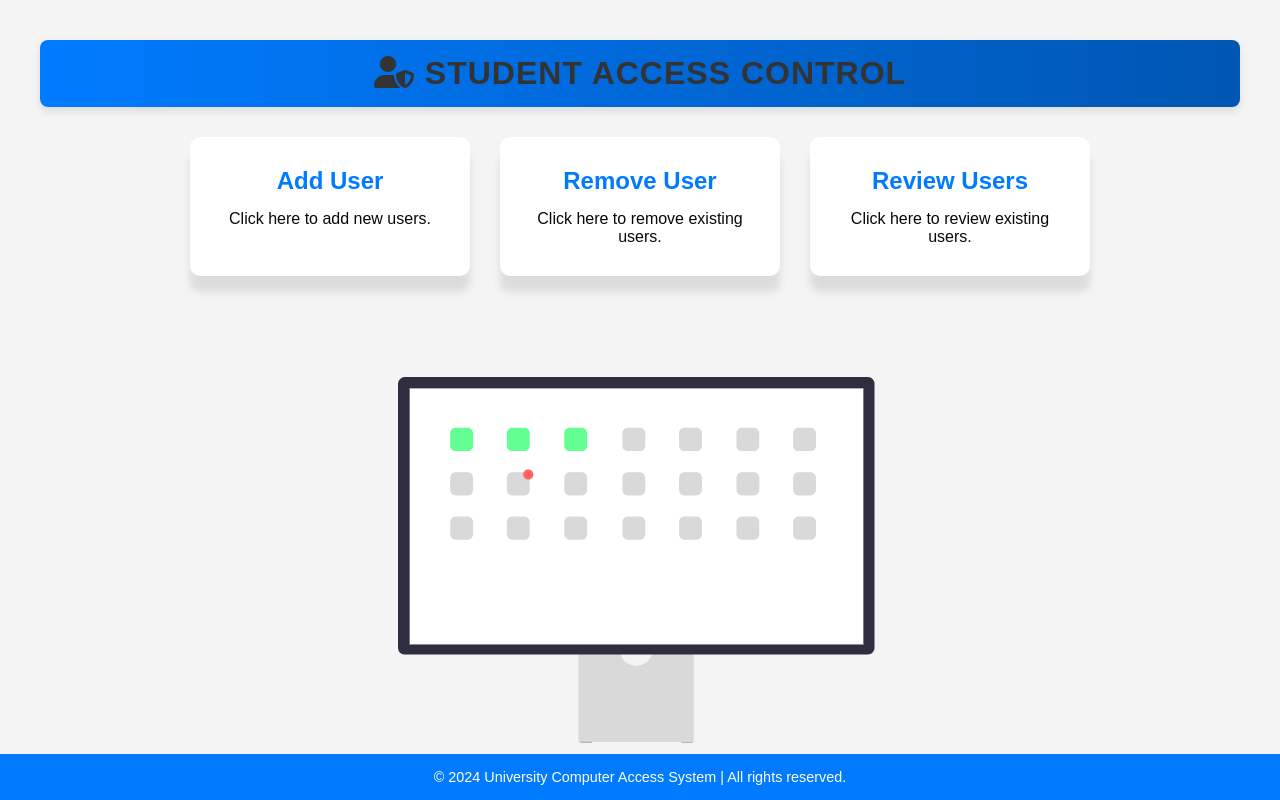
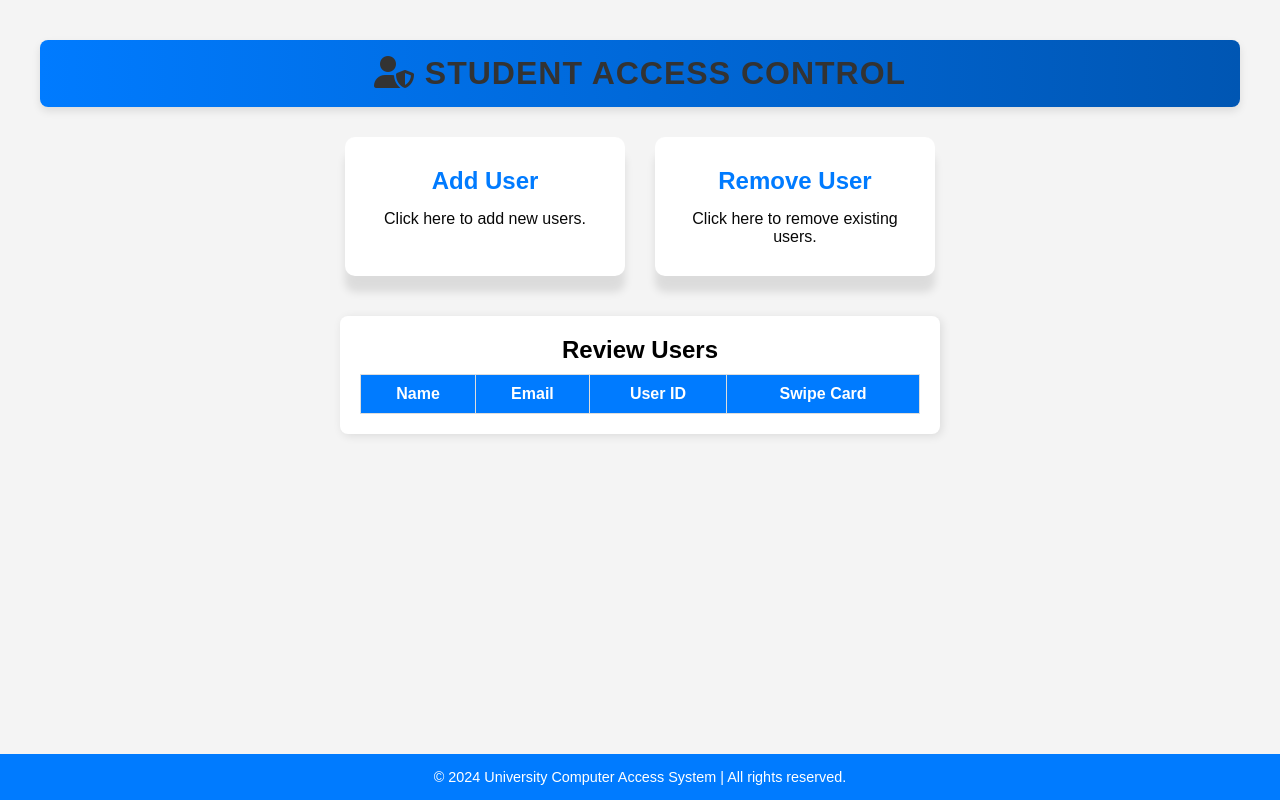
Before and after one commit to samirakhalil1993/card-reader, a Flask app: page /admin_interface in a window 1280 px wide. Run offline with Flask 3, Linux system fonts and the light colour scheme; data that the repository does not hold is empty.

Commit message:
review users without clicking

```diff
--- a/app.py
+++ b/app.py
@@ -1,63 +1,78 @@
 import os
 from flask import Flask, render_template, request, redirect, url_for, jsonify
+from flask_cors import CORS
 from models import db, User
 
 app = Flask(__name__)
+CORS(app)  # Enable CORS to allow cross-origin requests
 
-# Ensure the database is stored in the instance folder
+# Configure Database
 app.config['SQLALCHEMY_DATABASE_URI'] = 'mssql+pyodbc://sqladmin:kpmMg!L!jpf5xDn@admin-panel-server.database.windows.net/admin_panel_db?driver=ODBC+Driver+17+for+SQL+Server'
 app.config['SQLALCHEMY_TRACK_MODIFICATIONS'] = False
 db.init_app(app)
 
-# ✅ CREATE DATABASE TABLES (Only if they don't exist)
+# ✅ Ensure Database Tables Exist
 with app.app_context():
-    db.create_all()  # This will create tables if they do not exist
+    db.create_all()
 
+# ✅ Render Home Page
 @app.route('/')
 def index():
     return render_template('index.html')
 
+# ✅ Admin Login Route
 @app.route('/admin', methods=['GET', 'POST'])
 def admin_login():
     error = None
     if request.method == 'POST':
         username = request.form['username']
         password = request.form['password']
-        # Add your authentication logic here
-        if username == 'admin' and password == 'password':  # Example check
+        if username == 'admin' and password == 'password':  # Replace with actual authentication logic
             return redirect(url_for('admin_interface'))
         else:
             error = "Invalid credentials. Please try again."
     return render_template('index.html', error=error)
 
+# ✅ Admin Interface - Shows All Users
 @app.route('/admin_interface')
 def admin_interface():
-    return render_template('admin.html')
+    users = User.query.all()  # Fetch all users from the database
+    return render_template('admin.html', users=users)
 
+# ✅ API: Add User
 @app.route('/add_user', methods=['POST'])
 def add_user():
-    data = request.get_json()
-    new_user = User(name=data['name'], email=data['email'], user_id=data['user_id'], swipe_card=data['swipe_card'])
-    db.session.add(new_user)
-    db.session.commit()
-    return jsonify({"message": "User added successfully"})
+    try:
+        data = request.get_json()
+        new_user = User(name=data['name'], email=data['email'], user_id=data['user_id'], swipe_card=data['swipe_card'])
+        db.session.add(new_user)
+        db.session.commit()
+        return jsonify({"message": "User added successfully"})
+    except Exception as e:
+        return jsonify({"error": str(e)}), 500
 
+# ✅ API: Remove User
 @app.route('/remove_user', methods=['POST'])
 def remove_user():
-    data = request.get_json()
-    user = User.query.filter_by(user_id=data['user_id'], email=data['user_email']).first()
+    try:
+        data = request.get_json()
+        user = User.query.filter_by(user_id=data['user_id'], email=data['user_email']).first()
+        if user:
+            db.session.delete(user)
+            db.session.commit()
+            return jsonify({"message": "User removed successfully"})
+        else:
+            return jsonify({"message": "User not found"}), 404
+    except Exception as e:
+        return jsonify({"error": str(e)}), 500
 
-    if user:
-        db.session.delete(user)
-        db.session.commit()
-        return jsonify({"message": "User removed successfully"})
-    else:
-        return jsonify({"message": "User not found"}), 404
+# ✅ API: Get All Users (For Frontend)
 @app.route('/review_users', methods=['GET'])
 def review_users():
     users = User.query.all()
     users_list = [user.to_dict() for user in users]
     return jsonify(users_list)
 
+# ✅ Run Flask App
 if __name__ == '__main__':
     app.run(debug=True)
--- a/static/backend.js
+++ b/static/backend.js
@@ -69,30 +69,29 @@ document.addEventListener("DOMContentLoaded", function () {
     });
 });
 
+
+
 document.addEventListener("DOMContentLoaded", function () {
     const addUserForm = document.getElementById("addUserForm");
     const addUserBox = document.getElementById("addUserBox");
     const removeUserForm = document.getElementById("removeUserForm");
     const removeUserBox = document.getElementById("removeUserBox");
-    const reviewUsersModal = document.getElementById("reviewUsersModal");
-    const reviewUsersBox = document.getElementById("reviewUsersBox");
     const overlay = document.createElement("div");
 
     // Create overlay
     overlay.classList.add("overlay");
     document.body.appendChild(overlay);
 
-    // Function to show a modal
+    // Function to show a form
     function showForm(form) {
         form.style.display = "flex";
         overlay.style.display = "block"; // Show overlay
     }
 
-    // Function to hide all modals
+    // Function to hide forms
     function hideForms() {
         addUserForm.style.display = "none";
         removeUserForm.style.display = "none";
-        reviewUsersModal.style.display = "none";
         overlay.style.display = "none"; // Hide overlay
     }
 
@@ -104,12 +103,6 @@ document.addEventListener("DOMContentLoaded", function () {
     // Show "Remove User" form
     removeUserBox.addEventListener("click", function () {
         showForm(removeUserForm);
-    });
-
-    // Show "Review Users" modal
-    reviewUsersBox.addEventListener("click", function () {
-        showForm(reviewUsersModal);
-        fetchUsers(); // Load users when the modal opens
     });
 
     // Hide forms when clicking the overlay
@@ -137,4 +130,7 @@ document.addEventListener("DOMContentLoaded", function () {
             })
             .catch(error => console.error('Error fetching users:', error));
     }
+
+    // ✅ Fetch users when the page loads automatically
+    fetchUsers();
 });
--- a/static/style.css
+++ b/static/style.css
@@ -233,71 +233,61 @@
 
 
 /* Review Users Modal Styling ************************************/
-/* Review Users Modal Styling ************************************/
-.review-users-modal {
-  display: none; /* Initially hidden */
-  position: absolute;
-  top: 50%;
-  left: 50%;
-  transform: translate(-50%, -50%);
+/* Make Review Users table always visible */
+.review-users-box {
+  width: 600px;
+  padding: 20px;
+  text-align: center;
   background: white;
-  padding: 20px;
-  box-shadow: 0 4px 10px rgba(0, 0, 0, 0.2);
-  border-radius: 10px;
-  z-index: 1000;
-  width: 80%; /* Make modal wider */
-  max-width: 900px; /* Set a max width */
-  flex-direction: column;
-  gap: 10px;
+  box-shadow: 2px 2px 10px rgba(0, 0, 0, 0.1);
+  border-radius: 8px;
+  overflow-x: auto;
+  margin-top: 10px;
+}
+
+/* Ensure table fills the box properly */
+.review-users-box table {
+  width: 100%;
+  border-collapse: collapse;
+  margin-top: 10px;
+}
+
+/* Table header */
+.review-users-box th {
+  background-color: #007bff;
+  color: white;
+  padding: 10px;
+  text-align: center;
+  border: 1px solid #ddd;
+}
+
+/* Table rows */
+.review-users-box td {
+  padding: 10px;
+  border: 1px solid #ddd;
   text-align: center;
 }
 
-/* Styling for the table inside the modal */
-.review-users-modal table {
-  width: 100%;
-  border-collapse: collapse;
-  margin-top: 15px;
-  background: white;
-  border-radius: 8px;
-  overflow: hidden;
-}
-
-/* Table header */
-.review-users-modal th {
-  background-color: #007bff;
-  color: white;
-  padding: 15px;
-  text-align: center;
-  border: 1px solid #ddd;
-  font-size: 16px;
-}
-
-/* Table rows */
-.review-users-modal td {
-  padding: 12px;
-  border: 1px solid #ddd;
-  text-align: center;
-  font-size: 14px;
-}
-
 /* Alternating row colors for better readability */
-.review-users-modal tr:nth-child(even) {
+.review-users-box tr:nth-child(even) {
   background-color: #f9f9f9;
 }
 
 /* Hover effect */
-.review-users-modal tr:hover {
-  background-color: #e0e0e0;
-  transition: background 0.3s ease-in-out;
+.review-users-box tr:hover {
+  background-color: #f1f1f1;
 }
 
-/* Ensure modal is scrollable if content overflows */
-.review-users-modal {
-  max-height: 80vh;
-  overflow-y: auto;
+/* Align forms properly */
+.admin-boxes {
+  display: flex;
+  justify-content: center;
+  gap: 30px;
+  max-width: 1100px;
+  margin: 0 auto;
+  flex-wrap: wrap;
 }
-
-
+/***************************************************************************/
 
 .admin-footer {
   text-align: center;
--- a/templates/admin.html
+++ b/templates/admin.html
@@ -7,8 +7,8 @@
   <link rel="stylesheet" href="https://cdnjs.cloudflare.com/ajax/libs/font-awesome/6.0.0/css/all.min.css">
   <link rel="stylesheet" href="{{ url_for('static', filename='style.css') }}">
   <script src="{{ url_for('static', filename='backend.js') }}"></script>
+</head>
 
-</head>
 <body>
 <!-- Admin Dashboard -->
   <div class="admin-panel">
@@ -32,20 +32,9 @@
         <p>Click here to remove existing users.</p>
       </div>
 
-
-      <!-- Review Users Box -->
-      <div class="admin-box" id="reviewUsersBox">
+      <!-- Center: Review Users -->
+    <div class="review-users-box">
       <h2>Review Users</h2>
-        <p>Click here to review existing users.</p>
-      </div>
-        <!-- Image Below the Boxes -->
-        <div class="image-container">
-          <img src="{{ url_for('static', filename='pic.png') }}" alt="Computer Access Illustration" class="dashboard-image">
-      </div>
-
-
-      <!-- Hidden Review Users Modal -->
-      <div class="review-users-modal" id="reviewUsersModal">
       <table id="usersTable">
           <thead>
               <tr>
@@ -69,8 +58,7 @@
   </div>
 
 
-
-        </div>
+<!-- Hidden Forms -->
 <form class="add-user-form" id="addUserForm">
   <input type="text" name="name" placeholder="User Name" required />
   <input type="email" name="email" placeholder="User Email" required />
@@ -79,14 +67,11 @@
   <button type="submit">Add User</button>
 </form>
 
-        <!-- Hidden Remove User Form -->
 <form class="remove-user-form" id="removeUserForm">
   <input type="text" name="user_id" placeholder="User ID" required />
   <input type="text" name="user_email" placeholder="User Email" required />
   <button type="submit">Remove User</button>
 </form>
-
-  </div>
   <footer class="admin-footer">
     <p>© 2024 University Computer Access System | All rights reserved.</p>
   </footer>
```
Lines whose indentation alone changed are shown as unchanged.
